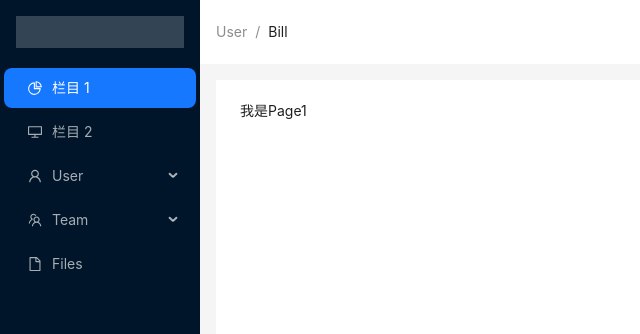
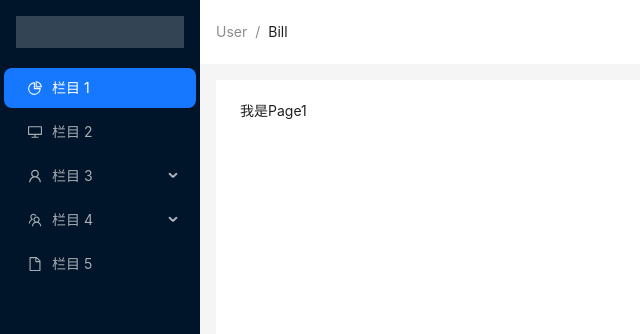
Before and after one commit to lin479909332/react-management, a React (Vite) app: page /page1 in a window 1280 px wide. Shown: the top 334 px of the page, without its empty margins (0-640 px from the left). Built offline with nearby package versions, Linux system fonts and the light colour scheme.

Commit message:
feat(MainMenu/index.tsx): 整理菜单数据

```diff
--- a/src/components/MainMenu/index.tsx
+++ b/src/components/MainMenu/index.tsx
@@ -11,6 +11,7 @@
 import { Menu } from 'antd'
 type MenuItem = Required<MenuProps>['items'][number]
 
+/*
 function getItem(
   label: React.ReactNode,
   key: React.Key,
@@ -35,6 +36,55 @@
   ]),
   getItem('Team', 'page4', <TeamOutlined />, [getItem('Team 1', '6'), getItem('Team 2', '8')]),
   getItem('Files', '9', <FileOutlined />),
+]
+*/
+
+const items: MenuItem[] = [
+  {
+    label: '栏目 1',
+    key: '/page1',
+    icon: <PieChartOutlined />,
+  },
+  {
+    label: '栏目 2',
+    key: '/page2',
+    icon: <DesktopOutlined />,
+  },
+  {
+    label: '栏目 3',
+    key: 'page3',
+    icon: <UserOutlined />,
+    children: [
+      {
+        label: '栏目 301',
+        key: '/page3/page301',
+      },
+      {
+        label: '栏目 302',
+        key: '/page3/page302',
+      },
+    ],
+  },
+  {
+    label: '栏目 4',
+    key: 'page4',
+    icon: <TeamOutlined />,
+    children: [
+      {
+        label: '栏目 401',
+        key: '/page4/page401',
+      },
+      {
+        label: '栏目 402',
+        key: '/page4/page402',
+      },
+    ],
+  },
+  {
+    label: '栏目 5',
+    key: '/page5',
+    icon: <FileOutlined />,
+  },
 ]
 
 const MainMenu: React.FC = () => {
```
